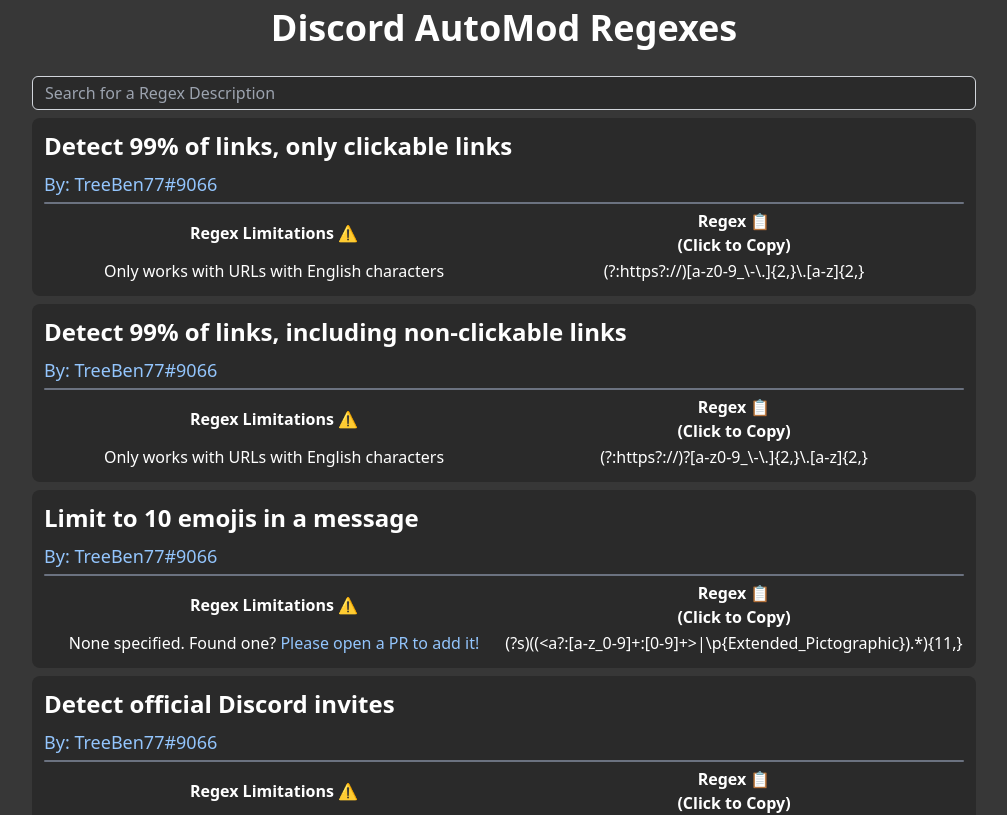
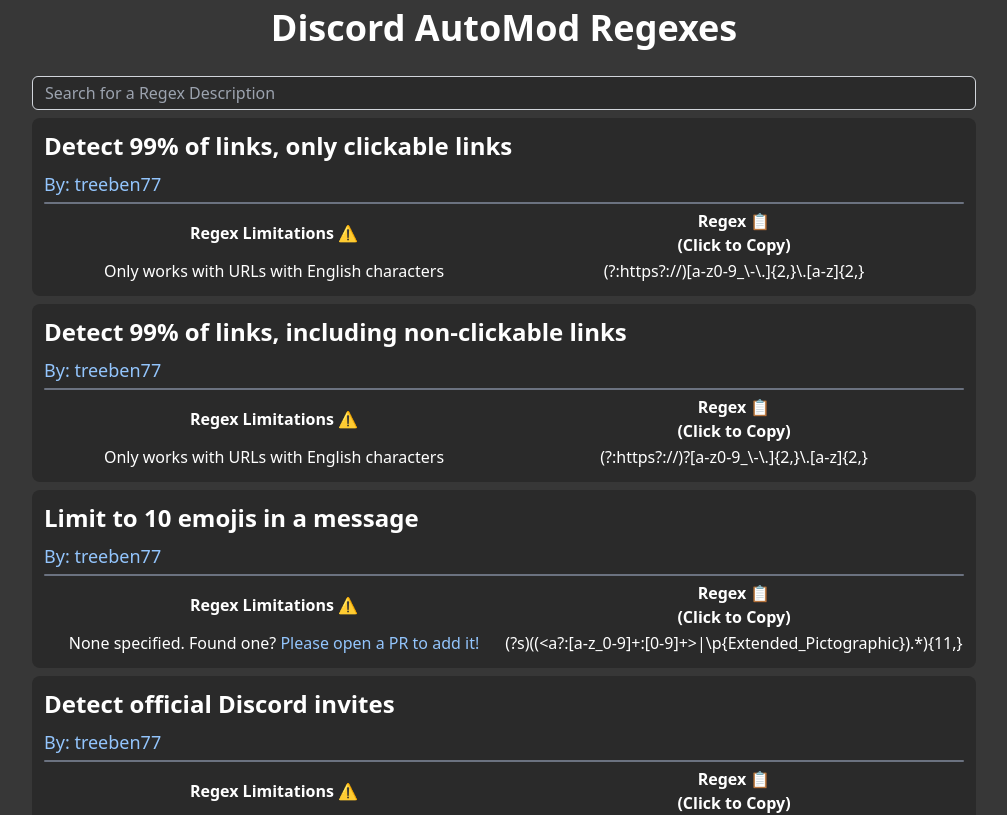
Before and after one commit to TechGeekGamer/discordregex.xyz, a Next.js app: page / in a window 1280 px wide. Shown: the top 815 px of the page, without its empty margins (136-1143 px from the left). Built offline with nearby package versions, Linux system fonts and the light colour scheme.

Commit message:
update discord usernames and add user ID commenrts

```diff
--- a/src/pages/index.tsx
+++ b/src/pages/index.tsx
@@ -87,7 +87,7 @@
             target="_blank"
             rel="noreferrer"
           >
-            Daniel💻#7205
+            1danielc {/* Discord ID: 461560462991949863 */}
           </a>
           <br />
           <a
--- a/src/regexes.ts
+++ b/src/regexes.ts
@@ -12,56 +12,56 @@
 
 export const regexEntries: RegexEntry[] = [
     {
-        author_discord_tag: "TreeBen77#9066",
+        author_discord_tag: "treeben77", // Discord ID: 621878678405775379
         author_website_url: "https://discord.gg/4CSc9E5uQy",
         description: "Detect 99% of links, only clickable links",
         limitations: "Only works with URLs with English characters",
         regex: "(?:https?://)[a-z0-9_\\-\\.]{2,}\\.[a-z]{2,}"
     },
     {
-        author_discord_tag: "TreeBen77#9066",
+        author_discord_tag: "treeben77", // Discord ID: 621878678405775379
         author_website_url: "https://discord.gg/4CSc9E5uQy",
         description: "Detect 99% of links, including non-clickable links",
         limitations: "Only works with URLs with English characters",
         regex: "(?:https?://)?[a-z0-9_\\-\\.]{2,}\\.[a-z]{2,}"
     },
     {
-        author_discord_tag: "TreeBen77#9066",
+        author_discord_tag: "treeben77", // Discord ID: 621878678405775379
         author_website_url: "https://discord.gg/4CSc9E5uQy",
         description: "Limit to 10 emojis in a message",
         limitations: "",
         regex: "(?s)((<a?:[a-z_0-9]+:[0-9]+>|\\p{Extended_Pictographic}).*){11,}"
     },
     {
-        author_discord_tag: "TreeBen77#9066",
+        author_discord_tag: "treeben77", // Discord ID: 621878678405775379
         author_website_url: "https://discord.gg/4CSc9E5uQy",
         description: "Detect official Discord invites",
         limitations: "",
         regex: "(?:https?://)?(?:www\\.|ptb\\.|canary\\.)?(?:discord(?:app)?\\.(?:(?:com|gg)/invite/[a-z0-9-_]+)|discord\\.gg/[a-z0-9-_]+)"
     },
     {
-        author_discord_tag: "TreeBen77#9066",
+        author_discord_tag: "treeben77", // Discord ID: 621878678405775379
         author_website_url: "https://discord.gg/4CSc9E5uQy",
         description: "Detect third party Discord invite domains",
         limitations: "There are other third party invite domains that are unknown",
         regex: "(?:https?://)?(?:www\\.)?(?:dsc\\.gg|invite\\.gg+|discord\\.link)/[a-z0-9-_]+"
     },
     {
-        author_discord_tag: "TreeBen77#9066",
+        author_discord_tag: "treeben77", // Discord ID: 621878678405775379
         author_website_url: "https://discord.gg/4CSc9E5uQy",
         description: "Detect Discord OAuth2 Link",
         limitations: "",
         regex: "(?:https?://)?(?:www.)?discord\\.com(?:/api)?/oauth2/authorize"
     },
     {
-        author_discord_tag: "TreeBen77#9066",
+        author_discord_tag: "treeben77", // Discord ID: 621878678405775379
         author_website_url: "https://discord.gg/4CSc9E5uQy",
         description: "Detect messages with JUST uppercase",
         limitations: "Messages with just numbers will be caught",
         regex: "(?-i)\\A[^a-z]+\\z"
     },
     {
-        author_discord_tag: "TreeBen77#9066",
+        author_discord_tag: "treeben77", // Discord ID: 621878678405775379
         author_website_url: "https://discord.gg/4CSc9E5uQy",
         description: "Detect Zalgo",
         long_description: `3 = less false positives, more false negatives (detects some emojis)\n1 - more false postives, less false negatives (detects more emojis, accents and)`,
@@ -69,7 +69,7 @@
         regex: "\\p{M}{3,}"
     },
     {
-        author_discord_tag: "TreeBen77#9066",
+        author_discord_tag: "treeben77", // Discord ID: 621878678405775379
         author_website_url: "https://discord.gg/4CSc9E5uQy",
         description: "Detect newline spam",
         long_description: "6 = max_allowed_newlines + 1",
```
